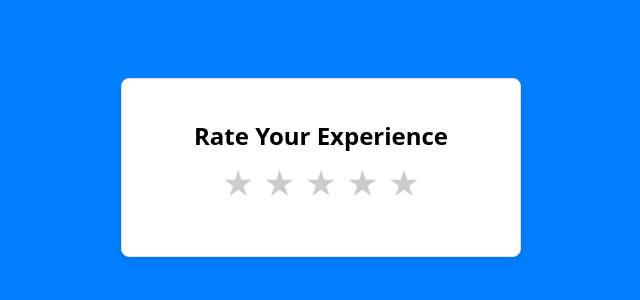
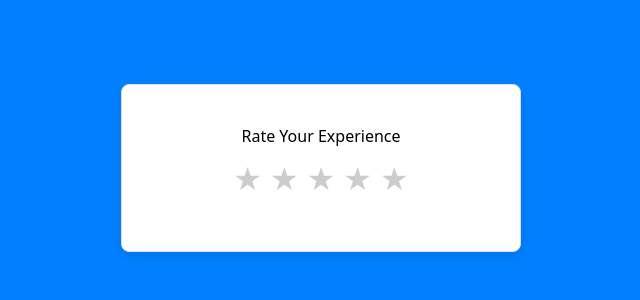
Before and after one commit to felipeozalmeida/rating-ui-react, a React (Vite) app: page / in a window 1280 px wide. Shown: the part 232-532 px from the top of the page, without its empty margins (319-959 px from the left). Built offline with nearby package versions, Linux system fonts and the light colour scheme.

Commit message:
feat: reflect chosen option in the UI

```diff
--- a/package.json
+++ b/package.json
@@ -11,6 +11,7 @@
     "format": "prettier --write src/"
   },
   "dependencies": {
+    "clsx": "^2.1.1",
     "react": "^19.1.0",
     "react-dom": "^19.1.0"
   },
--- a/src/components/Rating.module.css
+++ b/src/components/Rating.module.css
@@ -16,16 +16,19 @@
 }
 
 .star {
+  display: inline-block;
   padding: 0 0.25rem;
   font-size: 2rem;
   line-height: 1;
   color: #ccc;
   cursor: pointer;
+  background-color: transparent;
+  border: none;
   transition: color 0.3s ease-in-out;
 }
 
 .star:hover,
-.star.active {
+.star--active {
   color: gold;
 }
 
--- a/src/components/Rating.tsx
+++ b/src/components/Rating.tsx
@@ -1,16 +1,26 @@
+import { useState } from 'react'
+import clsx from 'clsx'
 import styles from './Rating.module.css'
 
-const Rating = () => (
+const Rating = () => {
+  const [rating, setRating] = useState(0)
+  return (
     <div className={styles.rating}>
-    <h2>Rate Your Experience</h2>
+      <p>Rate Your Experience</p>
       <div className={styles.stars}>
         {[1, 2, 3, 4, 5].map((star) => (
-        <span key={star} className={styles.star}>
+          <button
+            key={star}
+            className={clsx(styles.star, { [styles['star--active']]: star === rating })}
+            type="button"
+            onClick={() => setRating((prevRating) => (prevRating === star ? 0 : star))}
+          >
             {'\u2605'}
-        </span>
+          </button>
         ))}
       </div>
     </div>
   )
+}
 
 export default Rating
```
Also changed, not shown: 1 other file (tests, documents, lock files or other folders). Lines whose indentation alone changed are shown as unchanged.
